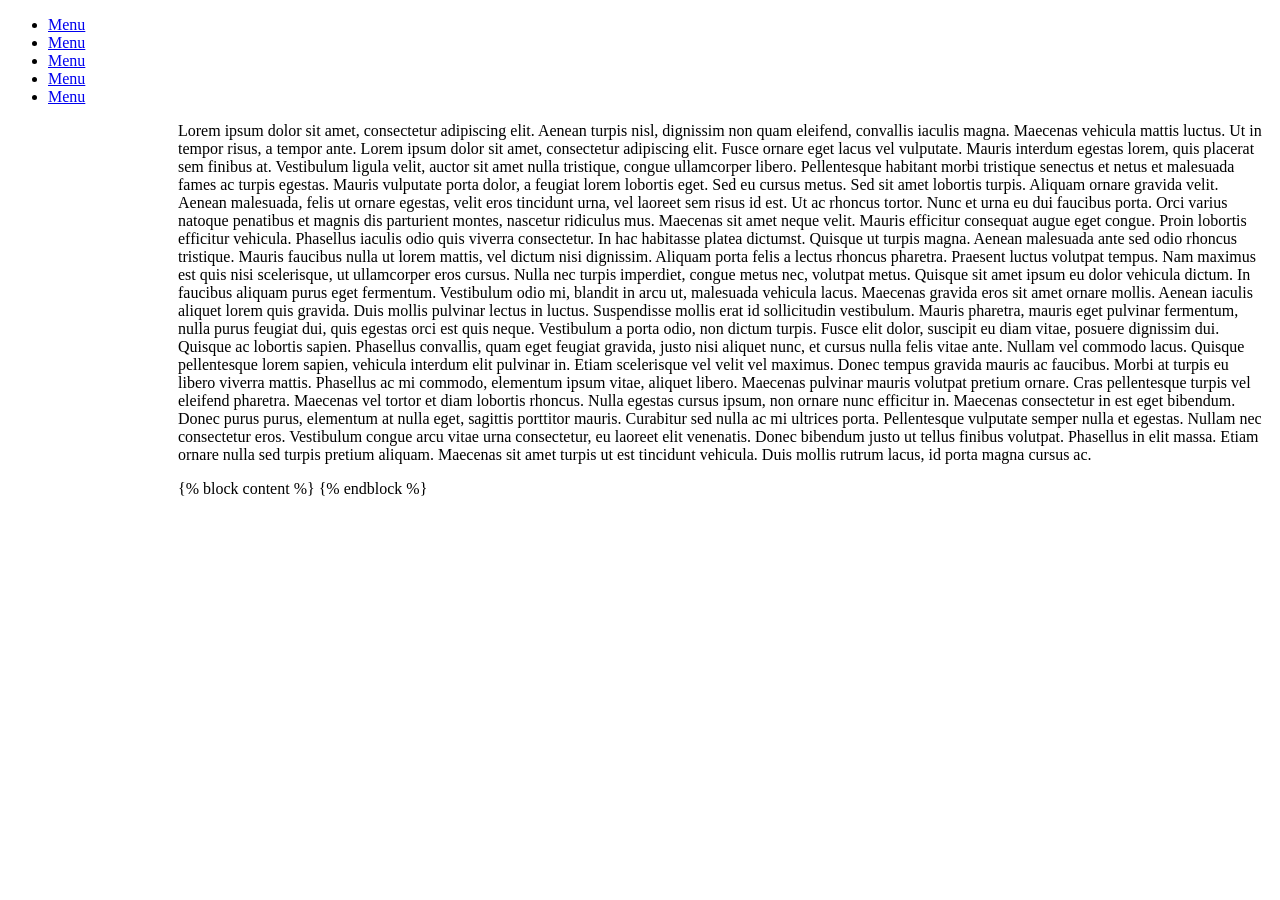
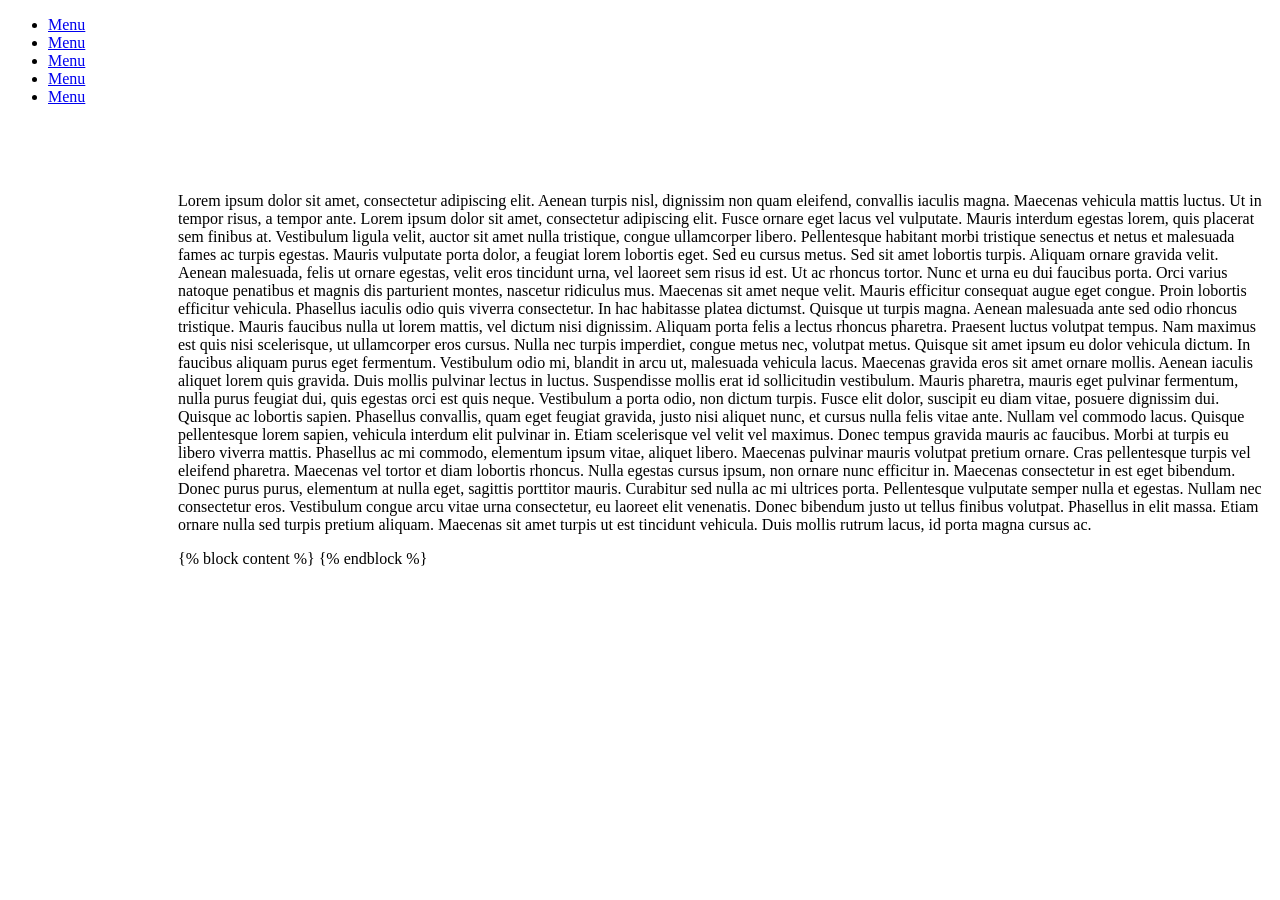

Refactor layout and styles; implement topbar for navigation and subscriptions gallery

--- a/static/style.css
+++ b/static/style.css
@@ -1,9 +1,9 @@
 .sidebar {
-  height: 100%;
+  height: calc(100% - 60px);
   width: 160px;
   position: fixed;
   z-index: 1;
-  top: 0;
+  top: 60px;
   left: 0;
   background-color: #219ebc;
   overflow-x: hidden;
@@ -22,17 +22,25 @@
   color: #555555;
 }
 
-.top-bar {
+.topbar {
   display: flex;
+  position: fixed;
+  width: 100%;
+  z-index: 1000;
+  top: 0;
+  left: 0;
   background-color: #007595;
-  border: #555555;
+  border: #030303;
   justify-content: space-around;
-  padding: 3;
+  height: 60px;
+  align-items: center;
+  padding: 0px 12px;
 }
 
 .main {
+  margin-top: 60px;
   margin-left: 160px;
-  padding: 0px 10px;
+  padding: 10px 10px;
   background-color: #ffffff;
 }
 
@@ -183,7 +191,7 @@
   outline: none;
 }
 
-.errerror-message {
+.eror-message {
   color: #ff0000;
   font-size: 0.85rem;
   margin-top: 4px;
@@ -209,4 +217,34 @@
   padding: 20px;
   border: 1px solid #888;
   width: 80%;
+}
+
+.subscritpions-gallery {
+  display: flex;
+  overflow: auto;
+  white-space: nowrap;
+  padding: 10px;
+}
+
+.subscription-card {
+  position: relative;
+  padding: 20px;
+  background-color: #ffffff;
+  border-radius: 1em;
+  font-size: 30px;
+  text-align: left;
+}
+
+.subscription-card:hover {
+  background-color: #0075952b;
+}
+
+.subscription-card .subscription-name a::after {
+  content: "";
+  position: absolute;
+  top: 0 ;
+  right: 0;
+  bottom: 0;
+  left: 0;
+  z-index: 1;
 }
